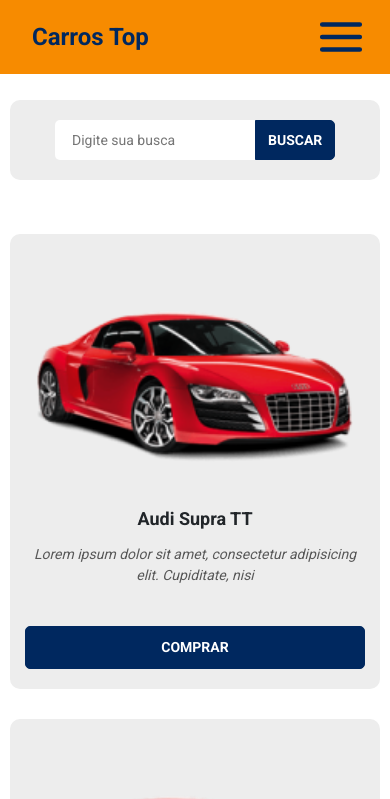
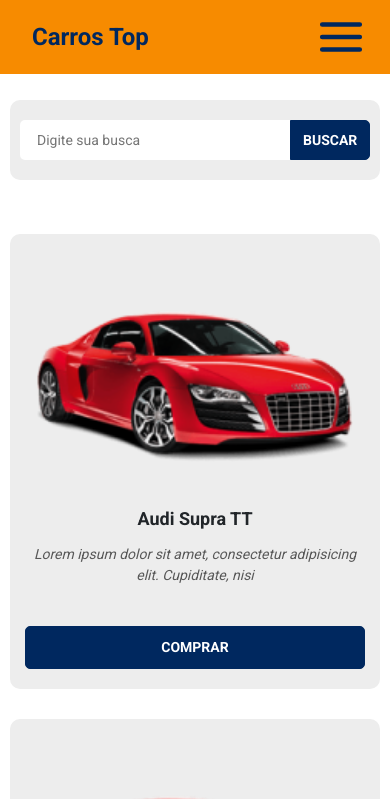
Before and after one commit to gpmendes7/carrostop, a React (Create React App) app in the folder frontweb/: page /catalogo in a window 390 px wide. Shown: the top 799 px of the page. Built offline with nearby package versions, Linux system fonts and the light colour scheme; the HTML template or start-up script is replaced by a standard one.

Commit message:
Responsive layout

```diff
--- a/frontweb/src/components/FilterSearch/styles.css
+++ b/frontweb/src/components/FilterSearch/styles.css
@@ -15,7 +15,7 @@
   font-size: 14px;
   border-color: transparent;
   border-radius: 5px 0px 0px 5px;
-  width: 200px;
+  width: 350px;
   height: 40px;
 }
 
```
